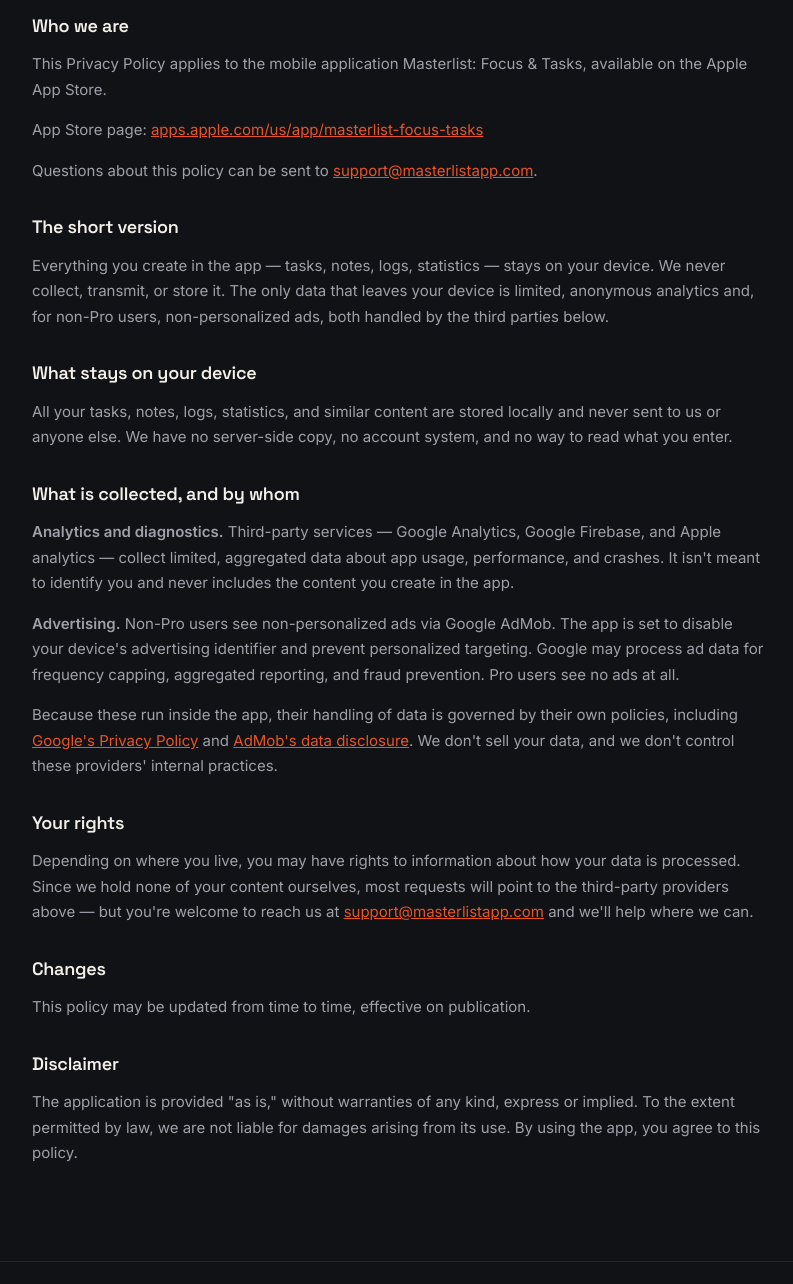
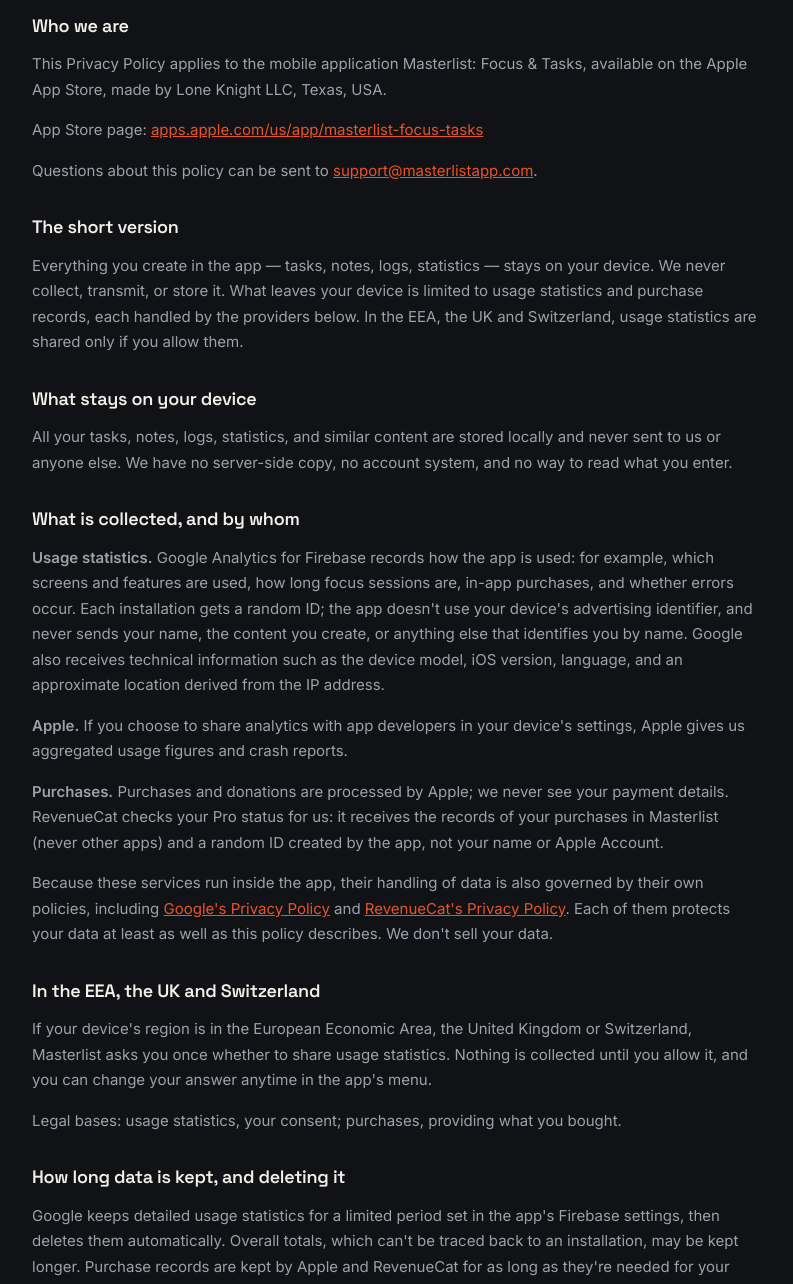
Before and after one commit to loneknightllc/masterlist-website, a plain HTML site: page privacy-policy/index.html in a window 1280 px wide. Shown: the part 259-1543 px from the top of the page, without its empty margins (242-1035 px from the left). Drawn offline with Linux system fonts and the light colour scheme.

Commit message:
Privacy policy for Masterlist 1.9.2

```diff
--- a/privacy-policy/index.html
+++ b/privacy-policy/index.html
@@ -30,27 +30,35 @@
 <main>
   <div class="wrap">
     <a href="/" class="back">← Masterlist</a>
-    <div class="updated">Last updated: July 10, 2026</div>
+    <div class="updated">Last updated: November 15, 2026</div>
     <h1>Privacy Policy (App)</h1>
 
     <h2>Who we are</h2>
-    <p>This Privacy Policy applies to the mobile application Masterlist: Focus &amp; Tasks, available on the Apple App Store.</p>
+    <p>This Privacy Policy applies to the mobile application Masterlist: Focus &amp; Tasks, available on the Apple App Store, made by Lone Knight LLC, Texas, USA.</p>
     <p>App Store page: <a href="https://apps.apple.com/us/app/masterlist-focus-tasks/id1486131008?platform=iphone">apps.apple.com/us/app/masterlist-focus-tasks</a></p>
     <p>Questions about this policy can be sent to <a href="mailto:support@masterlistapp.com">support@masterlistapp.com</a>.</p>
 
     <h2>The short version</h2>
-    <p>Everything you create in the app — tasks, notes, logs, statistics — stays on your device. We never collect, transmit, or store it. The only data that leaves your device is limited, anonymous analytics and, for non-Pro users, non-personalized ads, both handled by the third parties below.</p>
+    <p>Everything you create in the app — tasks, notes, logs, statistics — stays on your device. We never collect, transmit, or store it. What leaves your device is limited to usage statistics and purchase records, each handled by the providers below. In the EEA, the UK and Switzerland, usage statistics are shared only if you allow them.</p>
 
     <h2>What stays on your device</h2>
     <p>All your tasks, notes, logs, statistics, and similar content are stored locally and never sent to us or anyone else. We have no server-side copy, no account system, and no way to read what you enter.</p>
 
     <h2>What is collected, and by whom</h2>
-    <p><strong>Analytics and diagnostics.</strong> Third-party services — Google Analytics, Google Firebase, and Apple analytics — collect limited, aggregated data about app usage, performance, and crashes. It isn't meant to identify you and never includes the content you create in the app.</p>
-    <p><strong>Advertising.</strong> Non-Pro users see non-personalized ads via Google AdMob. The app is set to disable your device's advertising identifier and prevent personalized targeting. Google may process ad data for frequency capping, aggregated reporting, and fraud prevention. Pro users see no ads at all.</p>
-    <p>Because these run inside the app, their handling of data is governed by their own policies, including <a href="https://policies.google.com/privacy">Google's Privacy Policy</a> and <a href="https://support.google.com/admob/answer/9035987">AdMob's data disclosure</a>. We don't sell your data, and we don't control these providers' internal practices.</p>
+    <p><strong>Usage statistics.</strong> Google Analytics for Firebase records how the app is used: for example, which screens and features are used, how long focus sessions are, in-app purchases, and whether errors occur. Each installation gets a random ID; the app doesn't use your device's advertising identifier, and never sends your name, the content you create, or anything else that identifies you by name. Google also receives technical information such as the device model, iOS version, language, and an approximate location derived from the IP address.</p>
+    <p><strong>Apple.</strong> If you choose to share analytics with app developers in your device's settings, Apple gives us aggregated usage figures and crash reports.</p>
+    <p><strong>Purchases.</strong> Purchases and donations are processed by Apple; we never see your payment details. RevenueCat checks your Pro status for us: it receives the records of your purchases in Masterlist (never other apps) and a random ID created by the app, not your name or Apple Account.</p>
+    <p>Because these services run inside the app, their handling of data is also governed by their own policies, including <a href="https://policies.google.com/privacy">Google's Privacy Policy</a> and <a href="https://www.revenuecat.com/privacy/">RevenueCat's Privacy Policy</a>. Each of them protects your data at least as well as this policy describes. We don't sell your data.</p>
+
+    <h2>In the EEA, the UK and Switzerland</h2>
+    <p>If your device's region is in the European Economic Area, the United Kingdom or Switzerland, Masterlist asks you once whether to share usage statistics. Nothing is collected until you allow it, and you can change your answer anytime in the app's menu.</p>
+    <p>Legal bases: usage statistics, your consent; purchases, providing what you bought.</p>
+
+    <h2>How long data is kept, and deleting it</h2>
+    <p>Google keeps detailed usage statistics for a limited period set in the app's Firebase settings, then deletes them automatically. Overall totals, which can't be traced back to an installation, may be kept longer. Purchase records are kept by Apple and RevenueCat for as long as they're needed for your purchases and for legal and tax obligations. Deleting the app removes everything stored on your device, including its random IDs; new data can't be connected to the old. To ask for deletion of anything else, email us.</p>
 
     <h2>Your rights</h2>
-    <p>Depending on where you live, you may have rights to information about how your data is processed. Since we hold none of your content ourselves, most requests will point to the third-party providers above — but you're welcome to reach us at <a href="mailto:support@masterlistapp.com">support@masterlistapp.com</a> and we'll help where we can.</p>
+    <p>Depending on where you live, you may have the right to access, correct, or delete data about you, to object to its use, and to withdraw consent at any time without affecting what happened before. Since we hold none of your content ourselves, most requests will point to the providers above, but you're welcome to reach us at <a href="mailto:support@masterlistapp.com">support@masterlistapp.com</a> and we'll help. You can also complain to your local data protection authority.</p>
 
     <h2>Changes</h2>
     <p>This policy may be updated from time to time, effective on publication.</p>
```
